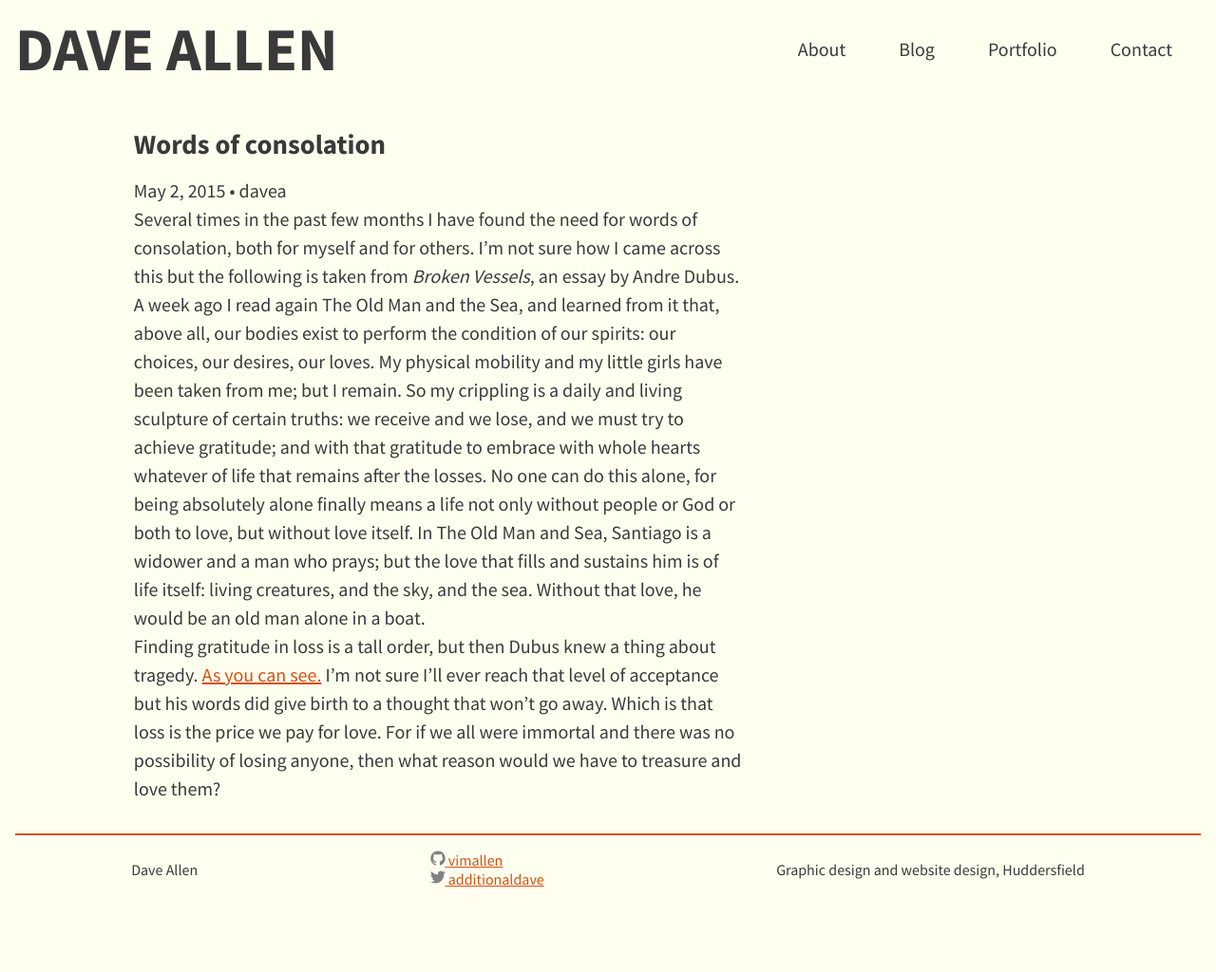
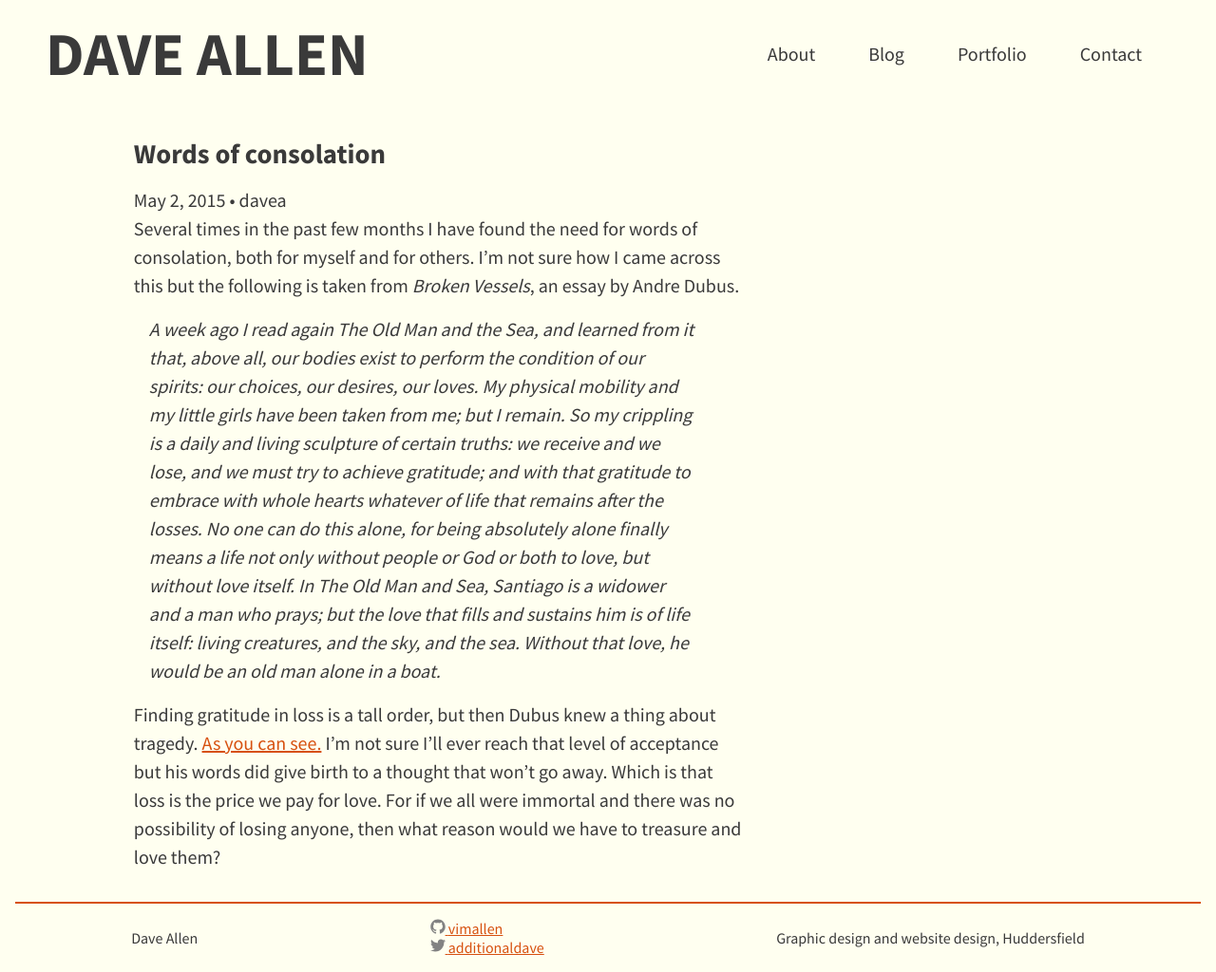
Before and after one commit to vimallen/gridbert, a Jekyll site: the page built from _posts/2015-05-02-consolation.md, in a window 1280 px wide. Shown: the whole page at 95% size. Built offline with Jekyll 4.4.1, drawn with Linux system fonts in a browser that asks for light colours; before the commit the page ends 952 px from its top, so only the background shows below that.

Commit message:
Blockquote

```diff
--- a/_posts/2015-05-02-consolation.md
+++ b/_posts/2015-05-02-consolation.md
@@ -9,7 +9,7 @@ category: writing
 
 Several times in the past few months I have found the need for words of consolation, both for myself and for others. I'm not sure how I came across this but the following is taken from _Broken Vessels_, an essay by Andre Dubus.
 
->A week ago I read again The Old Man and the Sea, and learned from it that, above all, our bodies exist to perform the condition of our spirits: our choices, our desires, our loves. My physical mobility and my little girls have been taken from me; but I remain. So my crippling is a daily and living sculpture of certain truths: we receive and we lose, and we must try to achieve gratitude; and with that gratitude to embrace with whole hearts whatever of life that remains after the losses. No one can do this alone, for being absolutely alone finally means a life not only without people or God or both to love, but without love itself. In The Old Man and Sea, Santiago is a widower and a man who prays; but the love that fills and sustains him is of life itself: living creatures, and the sky, and the sea. Without that love, he would be an old man alone in a boat.
+<blockquote>A week ago I read again The Old Man and the Sea, and learned from it that, above all, our bodies exist to perform the condition of our spirits: our choices, our desires, our loves. My physical mobility and my little girls have been taken from me; but I remain. So my crippling is a daily and living sculpture of certain truths: we receive and we lose, and we must try to achieve gratitude; and with that gratitude to embrace with whole hearts whatever of life that remains after the losses. No one can do this alone, for being absolutely alone finally means a life not only without people or God or both to love, but without love itself. In The Old Man and Sea, Santiago is a widower and a man who prays; but the love that fills and sustains him is of life itself: living creatures, and the sky, and the sea. Without that love, he would be an old man alone in a boat.</blockquote>
 
 Finding gratitude in loss is a tall order, but then Dubus knew a thing about tragedy. <a href="http://en.wikipedia.org/wiki/Andre_Dubus">As you can see.</a>
 I'm not sure I'll ever reach that level of acceptance but his words did give birth to a thought that won't go away. Which is that loss is the price we pay for love. For if we all were immortal and there was no possibility of losing anyone, then what reason would we have to treasure and love them?
--- a/assets/main.scss
+++ b/assets/main.scss
@@ -108,6 +108,12 @@ span.post-meta {
 .site-footer {
   font-size: 1rem;
 }
+blockquote {
+  max-width: 36rem;
+  margin: 1rem 0 1rem 1rem;
+  font-style: italic;
+  line-height: 1.5;
+}
 
 /*  =Headers--------------------*/
 h1,
@@ -181,7 +187,7 @@ h1.page-heading {
   margin-bottom: 3rem;
 }
 /* =Media queries----------------------------------------- */
-@media screen and (min-width: 800px) {
+@media screen and (min-width: 700px) {
   body {
     font-size: 1.25rem;
   }
@@ -200,7 +206,7 @@ h1.page-heading {
     display: flex;
     justify-content: space-between;
     padding-bottom: 0;
-    height: 70px;
+    // height: 70px;
     align-items: center;
   }
   .site-nav {
@@ -218,6 +224,9 @@ h1.page-heading {
   .site-title {
     margin-top: 0;
   }
+  .site-header {
+    padding: 0 2rem;
+  }
   .site-footer {
     display: flex;
     justify-content: space-around;
```
